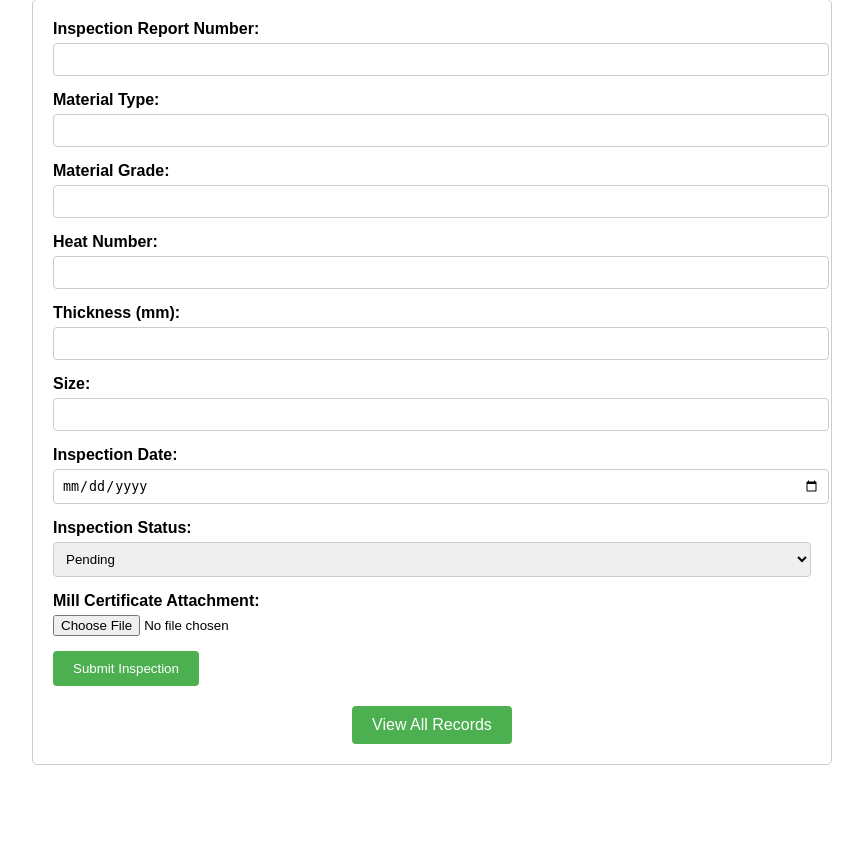
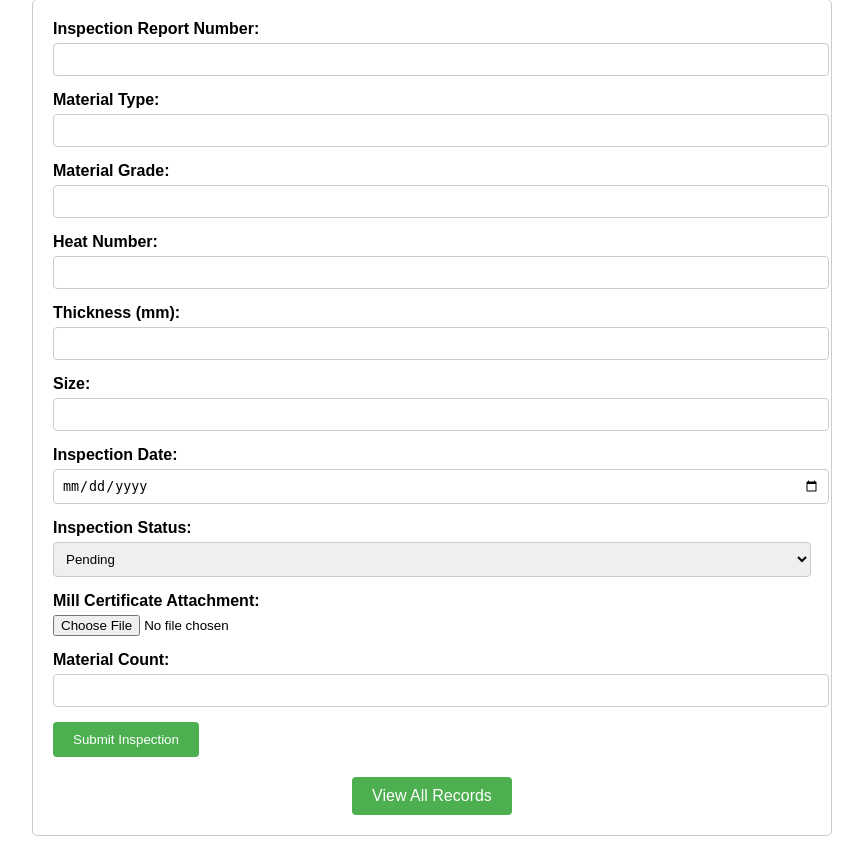
Before and after one commit to Marshmellow589/data_collection, a Flask app: page / in a window 1280 px wide. Shown: the part 101-957 px from the top of the page, without its empty margins (208-1071 px from the left). Before the commit the page ends 866 px from the top, so only its background shows below. Run offline with Flask 3, Linux system fonts and the light colour scheme.

Commit message:
udpate file

```diff
--- a/app.py
+++ b/app.py
@@ -46,6 +46,7 @@ class MaterialInspection(db.Model):
     inspection_date = db.Column(db.Date, nullable=False)
     inspection_status = db.Column(db.String(20), nullable=False)
     heat_number = db.Column(db.String(50), nullable=False)
+    material_count = db.Column(db.Integer, nullable=False)
     mill_cert_attachment = db.Column(db.String(200))
 
 @app.route('/')
@@ -95,6 +96,7 @@ Type: {record.material_type}
 Grade: {record.material_grade}
 Thickness: {record.thickness}mm
 Heat No: {record.heat_number}
+Count: {record.material_count}
 """
 
         qr_url = f"https://api.qrserver.com/v1/create-qr-code/?size=150x150&data={quote(qr_data)}"
@@ -156,6 +158,7 @@ def submit_inspection():
                 inspection_date=datetime.strptime(request.form['inspectionDate'], '%Y-%m-%d').date(),
                 inspection_status=request.form['inspectionStatus'],
                 heat_number=request.form['heatNumber'],
+                material_count=int(request.form['materialCount']),
                 mill_cert_attachment=mill_cert_filename
             )
 
--- a/templates/index.html
+++ b/templates/index.html
@@ -98,6 +98,11 @@
                 <input type="file" id="millCert" name="millCert">
             </div>
 
+            <div class="form-group">
+                <label for="materialCount">Material Count:</label>
+                <input type="number" id="materialCount" name="materialCount" required>
+            </div>
+
             <button type="submit" class="submit-btn">Submit Inspection</button>
         </form>
         <div style="margin-top: 20px; text-align: center;">
--- a/templates/print_view.html
+++ b/templates/print_view.html
@@ -142,6 +142,7 @@
                     <th>Inspection Date</th>
                     <th>Status</th>
                     <th>Heat Number</th>
+                    <th>Material Count</th>
                     {% if record.mill_cert_attachment %}
                     <th>Mill Certificate</th>
                     {% endif %}
@@ -156,6 +157,7 @@
                     <td>{{ record.inspection_date.strftime('%Y-%m-%d') }}</td>
                     <td>{{ record.inspection_status }}</td>
                     <td>{{ record.heat_number }}</td>
+                    <td>{{ record.material_count }}</td>
                     {% if record.mill_cert_attachment %}
                     <td>Attached ({{ record.mill_cert_attachment }})</td>
                     {% endif %}
```
Also changed, not shown: instance/material_inspections.db, 1 other file.
